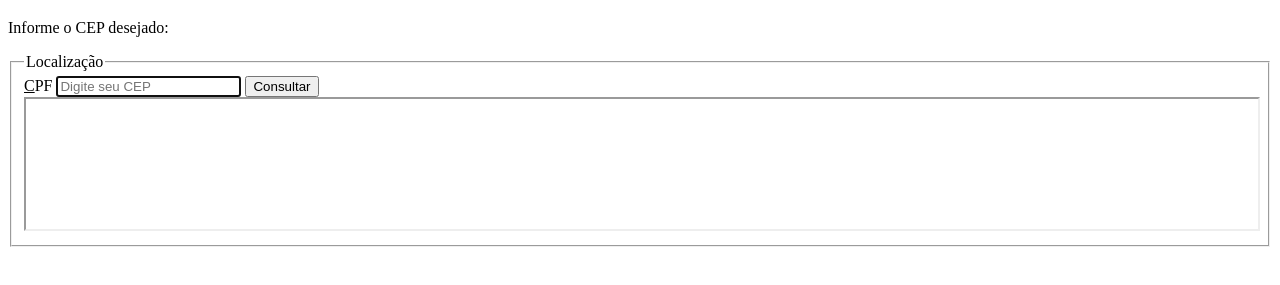
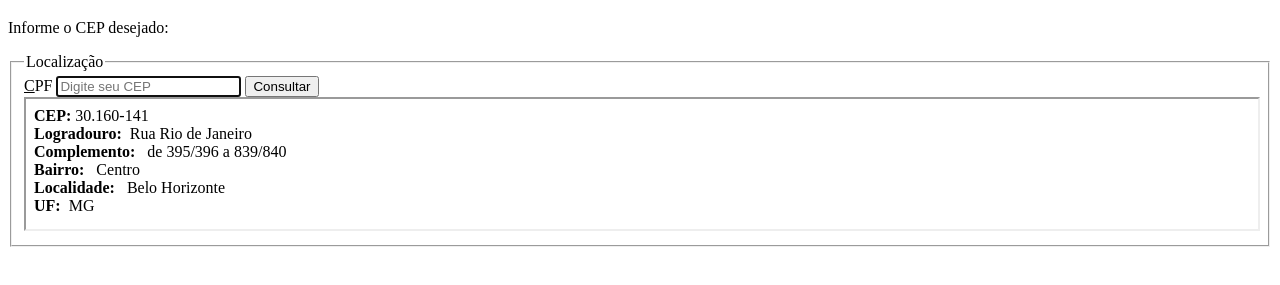
Before and after one commit to RRS07/app_cep, a plain HTML site: page index.html in a window 1280 px wide. Shown: the part 61-346 px from the top of the page. Drawn offline with Linux system fonts and the light colour scheme.

Commit message:
Update index.html

```diff
--- a/index.html
+++ b/index.html
@@ -18,7 +18,7 @@
             tabindex="1" accesskey="C" placeholder="Digite seu CEP">
             <input type="submit" value="Consultar">
         </form>
-        <iframe name="iframe" src="" width="100%" height="130"></iframe>
+        <iframe name="iframe" src="consulta_cep.html" width="100%" height="130"></iframe>
     </fieldset>
 </body>
 </html>
```
